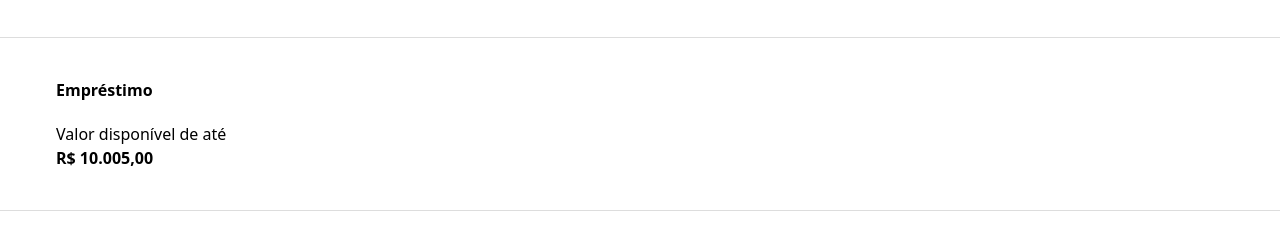
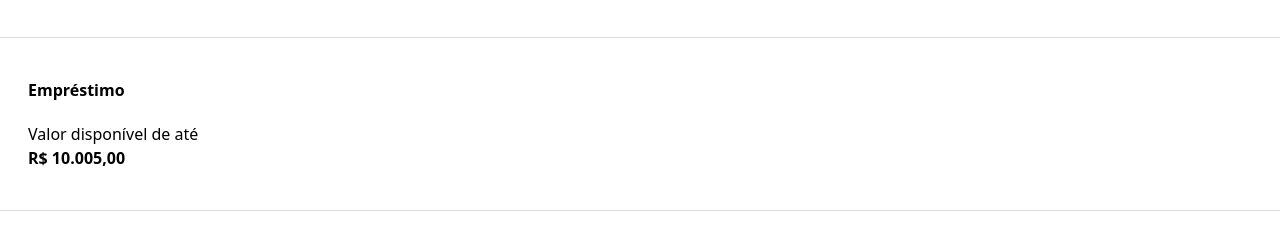
Before and after one commit to brunofranciscojs/nubenc, a React (Vite) app: page / in a window 1280 px wide. Shown: the part 818-1046 px from the top of the page. Built offline with nearby package versions, Linux system fonts and the light colour scheme.

Commit message:
Update App.jsx

```diff
--- a/src/App.jsx
+++ b/src/App.jsx
@@ -54,7 +54,7 @@ function App() {
         <hr className="border-[#ddd] " />
 
       <section className='flex gap-4 justify-start overflow-x-scroll my-8 w-full px-7 [&::-webkit-scrollbar]:hidden'>
-        <div className=' dark:bg-[#1f1f1f] rounded-xl w-full mx-auto py-2 px-7 flex flex-col items-start'>
+        <div className=' dark:bg-[#1f1f1f] rounded-xl w-full mx-auto py-2 flex flex-col items-start'>
           <h2 className='dark:text-[#F0F1F5] text-black text-md font-semibold mb-5'>Empréstimo</h2>
           <span>Valor disponível de até</span>
           <h2 className='dark:text-[#F0F1F5] text-black text-md font-semibold'>{emprestimo}</h2>
```
